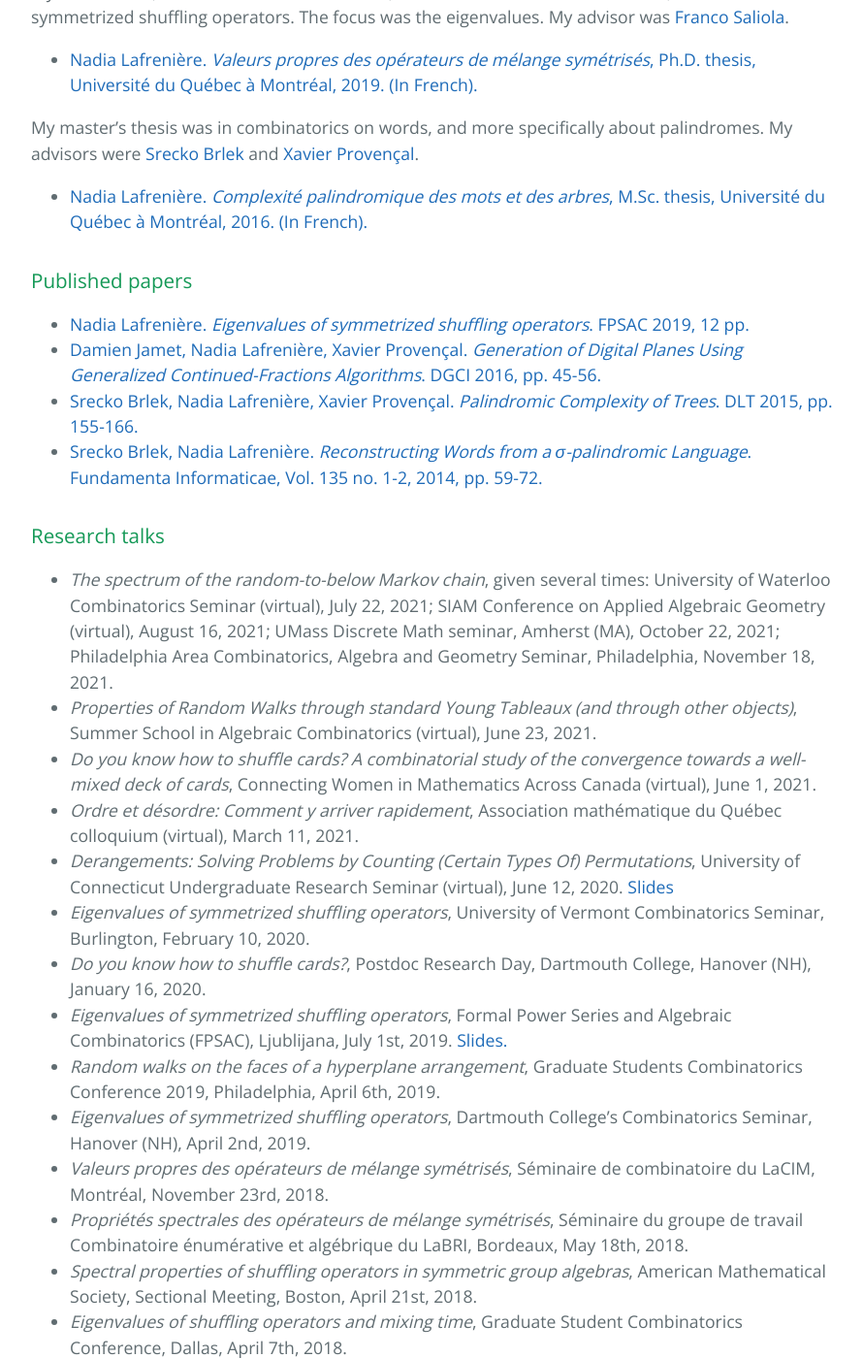
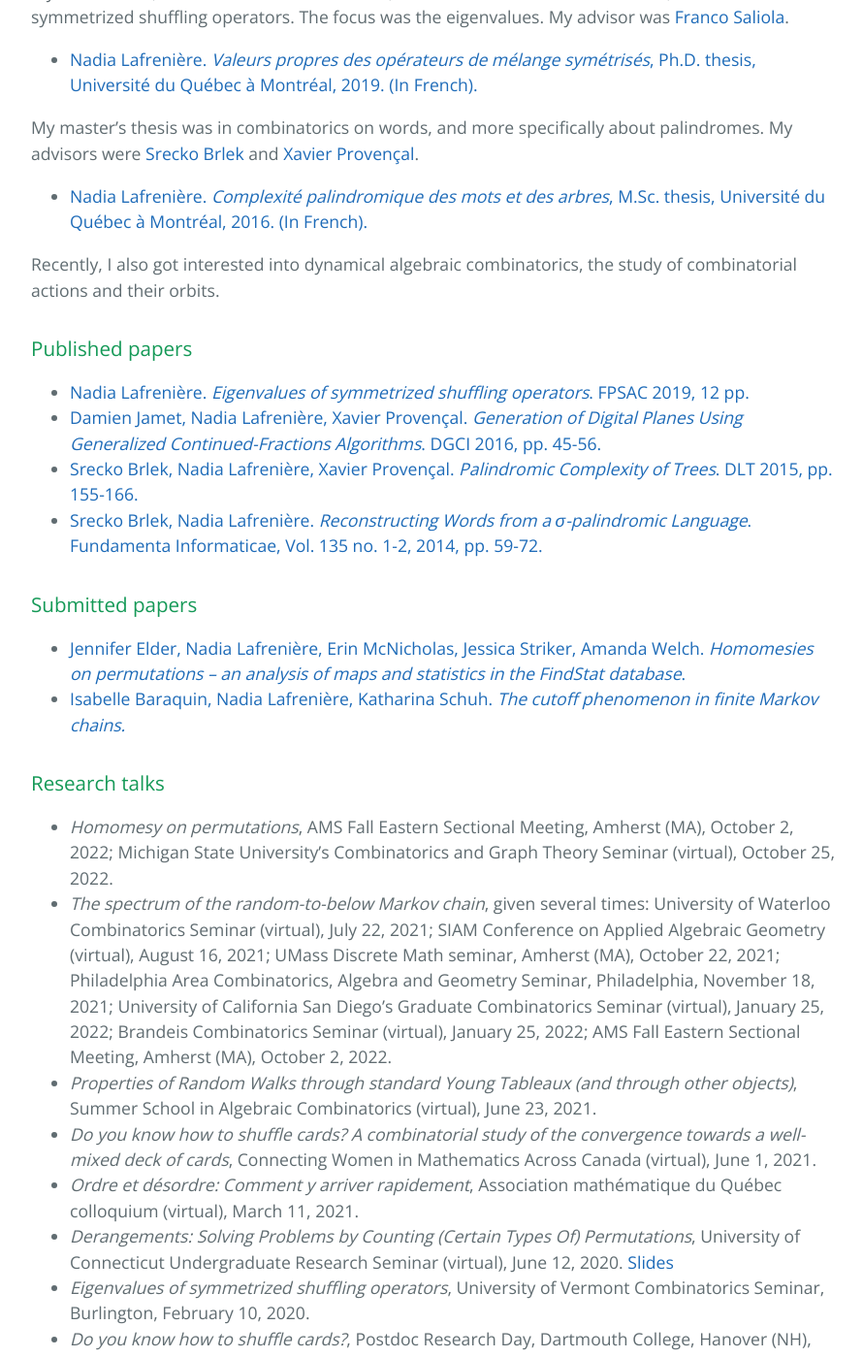
Before and after one commit to nadialafreniere/nadialafreniere.github.io, a Jekyll site: the page built from research.md, in a window 1280 px wide and 1400 px high, scrolled down 877 px. Shown: the whole window at 97% size, without its empty margins (192-1082 px from the left). Built offline with Jekyll 4.4.1, drawn with Linux system fonts in a browser that asks for light colours; our own code applies the rules of GitHub Pages for plain Markdown files.

Commit message:
quick update on research

```diff
--- a/research.md
+++ b/research.md
@@ -19,14 +19,21 @@ My Ph.D. thesis, defended in November 2019, was about two families of shuffles,
 My master's thesis was in combinatorics on words, and more specifically about palindromes. My advisors were [Srecko Brlek](http://lacim.uqam.ca/~brlek/) and [Xavier Provençal](https://www.lama.univ-smb.fr/pagesmembres/provencal/).
 - [Nadia Lafrenière. _Complexité palindromique des mots et des arbres_, M.Sc. thesis, Université du Québec à Montréal, 2016. (In French).](memoire.pdf)
 
+Recently, I also got interested into dynamical algebraic combinatorics, the study of combinatorial actions and their orbits.
+
 ### Published papers
 - [Nadia Lafrenière. _Eigenvalues of symmetrized shuffling operators_. FPSAC 2019, 12 pp.](https://arxiv.org/abs/1811.07196)
 - [Damien Jamet, Nadia Lafrenière, Xavier Provençal. _Generation of Digital Planes Using Generalized Continued-Fractions Algorithms_. DGCI 2016, pp. 45-56.](JLP-DGCI2016.pdf)
 - [Srecko Brlek, Nadia Lafrenière, Xavier Provençal. _Palindromic Complexity of Trees_. DLT 2015, pp. 155-166.](https://arxiv.org/abs/1505.02695)
 - [Srecko Brlek, Nadia Lafrenière. _Reconstructing Words from a σ-palindromic Language_. Fundamenta Informaticae, Vol.  135 no. 1-2, 2014, pp. 59-72.](BL-sigma-pal.pdf)
 
+### Submitted papers
+- [Jennifer Elder, Nadia Lafrenière, Erin McNicholas, Jessica Striker, Amanda Welch. _Homomesies on permutations -- an analysis of maps and statistics in the FindStat database_.](https://arxiv.org/abs/2206.13409)
+- [Isabelle Baraquin, Nadia Lafrenière, Katharina Schuh. _The cutoff phenomenon in finite Markov chains._](Snapshot_cutoff_first_submission_english.pdf)
+
 ### Research talks
-- _The spectrum of the random-to-below Markov chain_, given several times: University of Waterloo Combinatorics Seminar (virtual), July 22, 2021;  SIAM Conference on Applied Algebraic Geometry (virtual), August 16, 2021; UMass Discrete Math seminar, Amherst (MA), October 22, 2021; Philadelphia Area Combinatorics, Algebra and Geometry Seminar, Philadelphia, November 18, 2021.
+- _Homomesy on permutations_, AMS Fall Eastern Sectional Meeting, Amherst (MA), October 2, 2022; Michigan State University's Combinatorics and Graph Theory Seminar (virtual), October 25, 2022.
+- _The spectrum of the random-to-below Markov chain_, given several times: University of Waterloo Combinatorics Seminar (virtual), July 22, 2021;  SIAM Conference on Applied Algebraic Geometry (virtual), August 16, 2021; UMass Discrete Math seminar, Amherst (MA), October 22, 2021; Philadelphia Area Combinatorics, Algebra and Geometry Seminar, Philadelphia, November 18, 2021; University of California San Diego's Graduate Combinatorics Seminar (virtual), January 25, 2022; Brandeis Combinatorics Seminar (virtual), January 25, 2022; AMS Fall Eastern Sectional Meeting, Amherst (MA), October 2, 2022.
 - _Properties of Random Walks through standard Young Tableaux (and through other objects)_, Summer School in Algebraic Combinatorics (virtual), June 23, 2021.
 - _Do you know how to shuffle cards? A combinatorial study of the convergence towards a well-mixed deck of cards_, Connecting Women in Mathematics Across Canada (virtual), June 1, 2021.
 - _Ordre et désordre: Comment y arriver rapidement_, Association mathématique du Québec colloquium (virtual), March 11, 2021.
```
Also changed, not shown: home.md (+1 -1 lines), recherche.md (+7 -1 lines).
